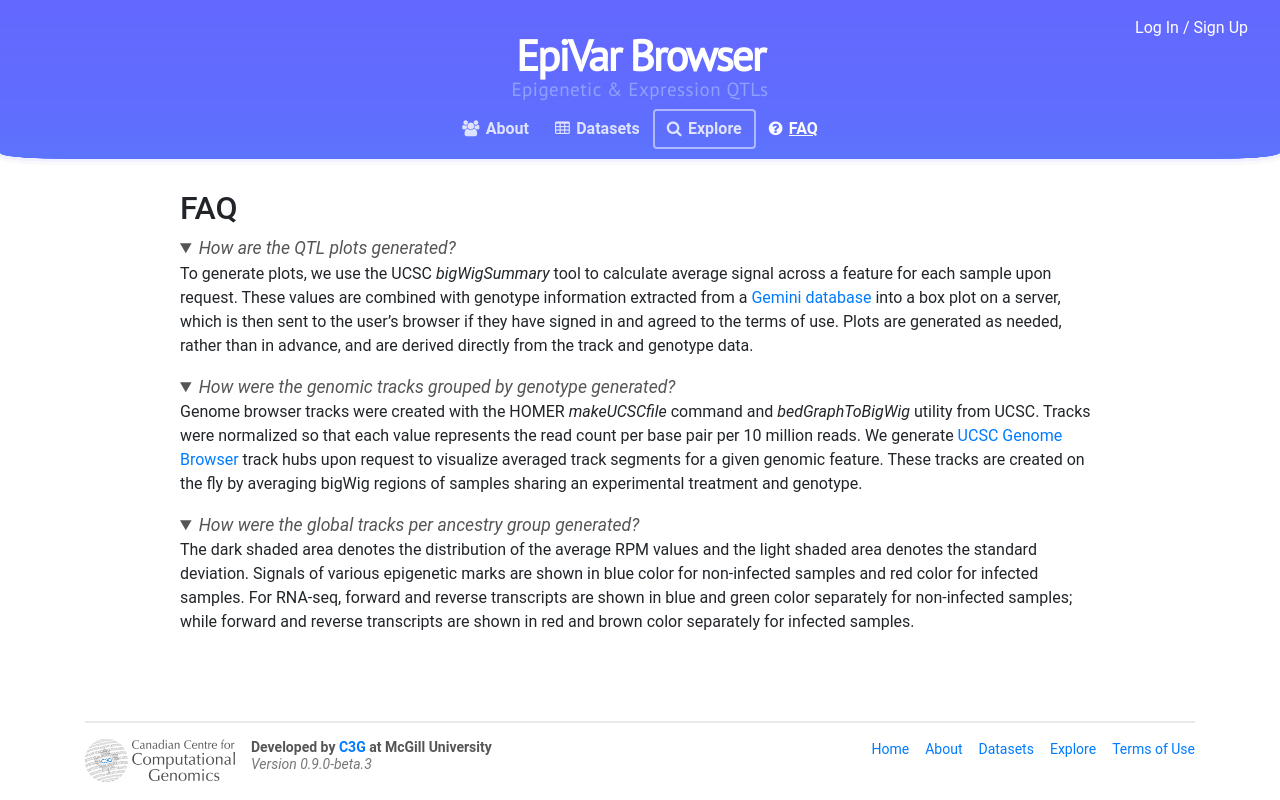
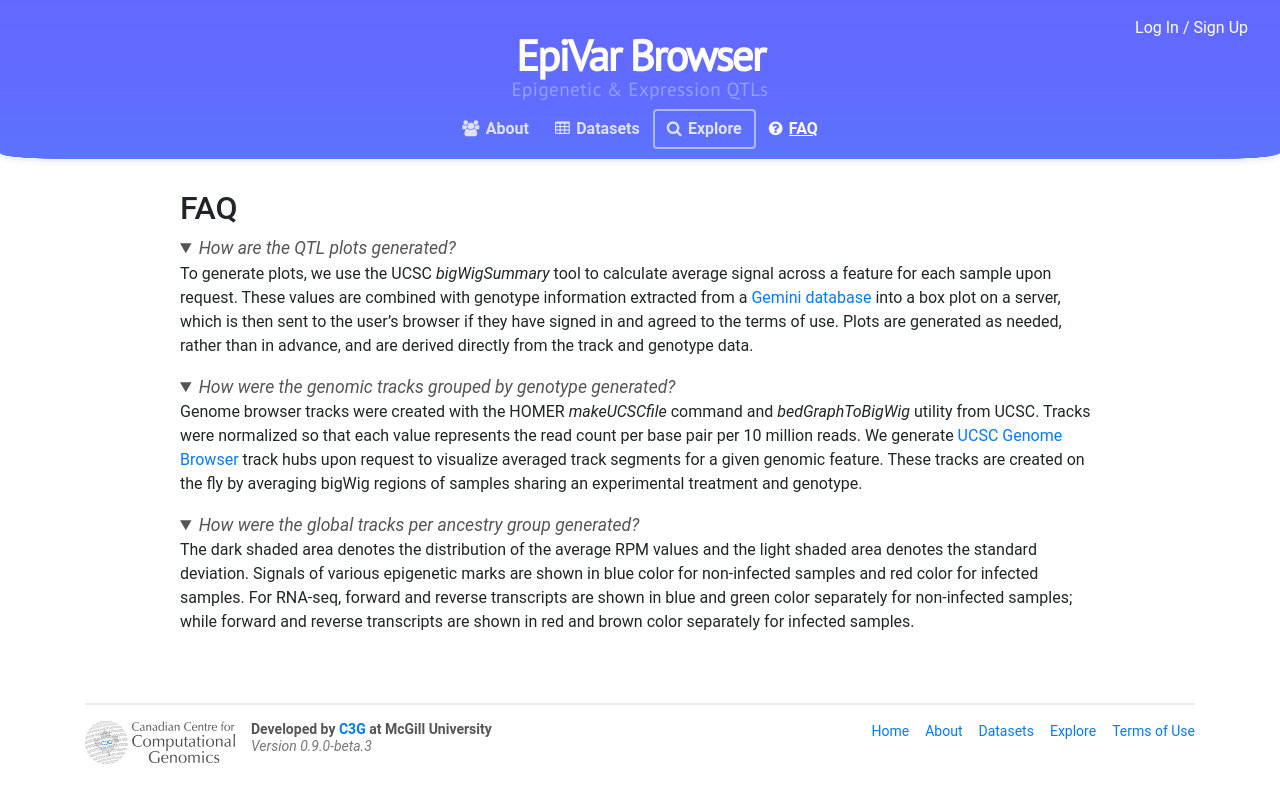
Before and after one commit to c3g/epivar-browser, a React (Create React App) app in the folder client/: page /faq in a window 1280 px wide. Built offline with nearby package versions, Linux system fonts and the light colour scheme; no server answers; what rambda would draw is missing.

Commit message:
style: fix page min height for new footer height

```diff
--- a/client/src/styles.css
+++ b/client/src/styles.css
@@ -348,7 +348,7 @@ body {
 .Page {
   margin-top: 24px;
   /* Roughly: viewport height - header - page top margin - footer height - footer top margin */
-  min-height: calc(100vh - 173px - 24px - 71px - 2rem);
+  min-height: calc(100vh - 173px - 24px - 89px - 2rem);
 }
 .Page figure {
   max-width: 600px;
```
